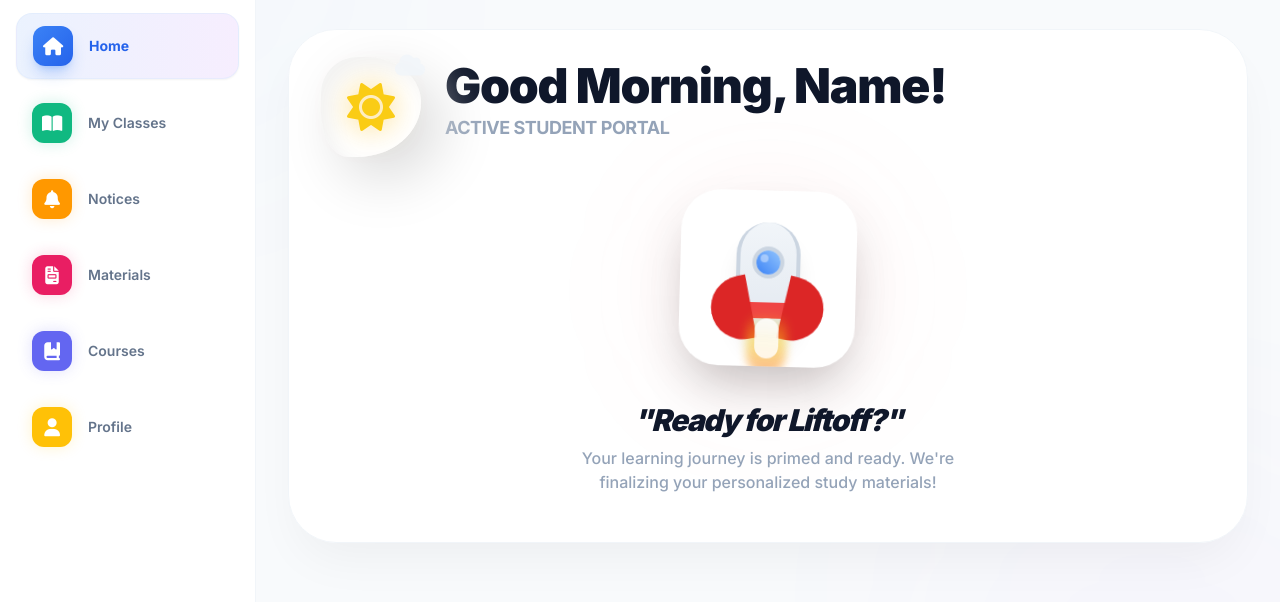
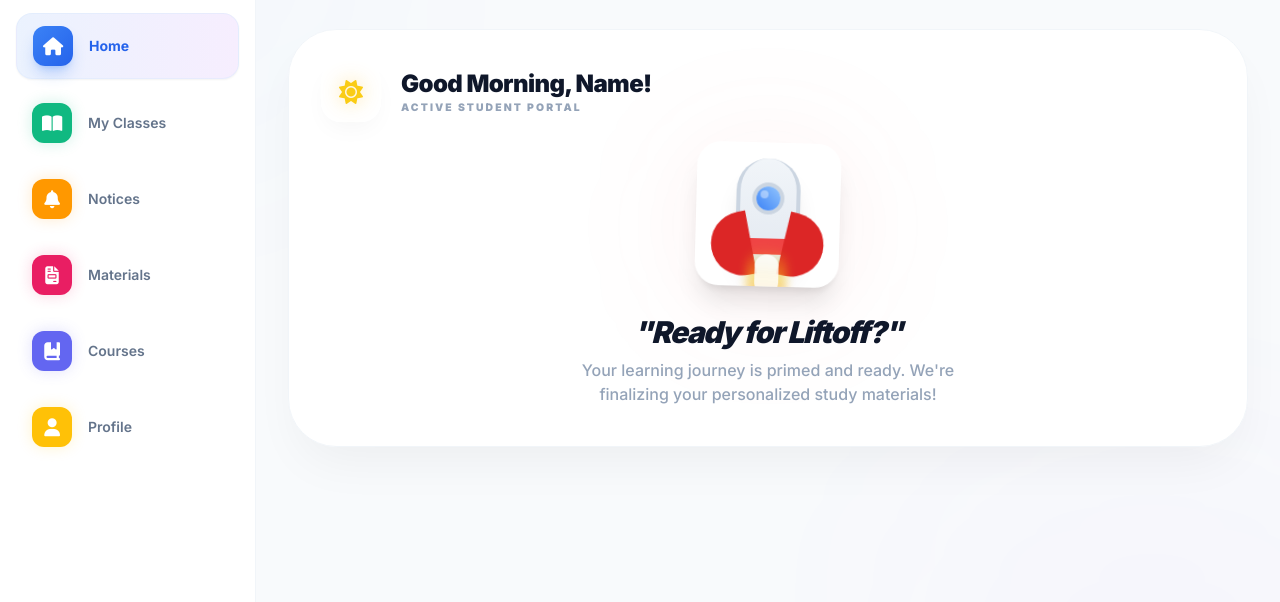
Before and after one commit to DPrabhash2/ICT-with-SB-LK, a plain HTML site: page student/dashboard.html in a window 1280 px wide. Shown: the part 99-701 px from the top of the page. Drawn offline with nearby package versions, Linux system fonts and the light colour scheme; sample sign-in values are in the browser's storage.

Commit message:
Refine Dashboard: Shrink text sizes and replace blob stickers with elegant glass badges

```diff
--- a/student/dashboard.html
+++ b/student/dashboard.html
@@ -61,48 +61,36 @@
         .animate-float { animation: floating 3s ease-in-out infinite; }
         .animate-blink { animation: blink 1.5s linear infinite; }
 
-        /* Natural Organic Sticker (Claymorphism Style) */
-        .clay-sticker {
+        /* Elegant Glass Badge */
+        .glass-badge {
             position: relative;
-            width: 100px;
-            height: 100px;
-            background: #ffffff;
-            border-radius: 40% 60% 70% 30% / 40% 50% 60% 50%;
+            width: 60px;
+            height: 60px;
+            background: rgba(255, 255, 255, 0.7);
+            backdrop-filter: blur(10px);
+            border-radius: 20px;
             display: flex;
             align-items: center;
             justify-content: center;
+            border: 1px solid rgba(255, 255, 255, 0.8);
             box-shadow:
-                20px 20px 60px #d9d9d9,
-                -20px -20px 60px #ffffff,
-                inset 10px 10px 20px rgba(0,0,0,0.05),
-                inset -10px -10px 20px rgba(255,255,255,0.8);
-            transition: all 0.5s cubic-bezier(0.175, 0.885, 0.32, 1.275);
-            animation: organic-wobble 8s ease-in-out infinite;
+                0 10px 25px -5px rgba(0, 0, 0, 0.04),
+                inset 0 0 10px rgba(255, 255, 255, 0.5);
+            transition: all 0.4s ease;
         }
 
-        .clay-sticker:hover {
-            transform: scale(1.1) rotate(3deg);
-            border-radius: 50%;
+        .glass-badge:hover {
+            transform: translateY(-3px) scale(1.05);
+            background: white;
+            box-shadow: 0 15px 30px -5px rgba(0, 0, 0, 0.08);
         }
 
-        @keyframes organic-wobble {
-            0%, 100% { border-radius: 40% 60% 70% 30% / 40% 50% 60% 50%; }
-            33% { border-radius: 60% 40% 30% 70% / 50% 60% 40% 60%; }
-            66% { border-radius: 50% 50% 50% 50% / 60% 40% 60% 40%; }
-        }
-
-        @keyframes sticker-float {
-            0%, 100% { transform: translateY(0); }
-            50% { transform: translateY(-10px); }
-        }
-        .animate-sticker-float { animation: sticker-float 4s ease-in-out infinite; }
-
         .sun-glow {
-            filter: drop-shadow(0 0 15px rgba(251, 191, 36, 0.6));
+            filter: drop-shadow(0 0 10px rgba(251, 191, 36, 0.4));
         }
 
         .moon-glow {
-            filter: drop-shadow(0 0 15px rgba(129, 140, 248, 0.4));
+            filter: drop-shadow(0 0 10px rgba(129, 140, 248, 0.3));
         }
 
         /* Dark mode logo fix */
@@ -259,20 +247,20 @@
                 <div class="absolute -right-20 -top-20 w-80 h-80 bg-blue-50 rounded-full blur-3xl opacity-0 group-hover:opacity-100 transition-opacity"></div>
 
                 <div class="relative z-10 space-y-6">
-                    <div class="flex flex-col sm:flex-row items-center sm:items-start gap-6 mb-4">
+                    <div class="flex items-center gap-5 mb-2">
                         <div id="greeting-icon" class="relative"></div>
-                        <div class="text-center sm:text-left">
-                            <h2 id="greeting-text" class="text-3xl sm:text-5xl font-black text-slate-900 tracking-tight leading-tight mb-1">Welcome!</h2>
-                            <p class="text-sm sm:text-lg text-slate-400 font-bold tracking-tight uppercase">Active Student Portal</p>
+                        <div class="text-left">
+                            <h2 id="greeting-text" class="text-xl sm:text-2xl font-black text-slate-900 tracking-tight leading-tight">Welcome!</h2>
+                            <p class="text-[0.6rem] sm:text-[0.65rem] text-slate-400 font-black tracking-[0.2em] uppercase">Active Student Portal</p>
                         </div>
                     </div>
 
                     <div class="grid grid-cols-1 lg:grid-cols-2 gap-8 lg:gap-16">
                         <!-- Content Coming Soon (Study Rocket) -->
-                        <div class="flex flex-col items-center justify-center p-4 lg:col-span-2">
+                        <div class="flex flex-col items-center justify-center p-2 lg:col-span-2">
                             <!-- Rocket Illustration -->
-                            <div class="relative mb-6">
-                                <div class="w-36 h-36 md:w-44 md:h-44 bg-white dark:bg-slate-800 rounded-[2.5rem] shadow-2xl flex items-center justify-center animate-float overflow-hidden">
+                            <div class="relative mb-4">
+                                <div class="w-32 h-32 md:w-36 md:h-36 bg-white dark:bg-slate-800 rounded-3xl shadow-xl flex items-center justify-center animate-float overflow-hidden">
                                     <div class="relative">
                                         <!-- Rocket Body -->
                                         <div class="w-16 h-28 bg-gradient-to-b from-slate-100 to-slate-200 rounded-full relative border-x-4 border-slate-300 shadow-xl overflow-hidden">
@@ -392,31 +380,26 @@
             if (hours >= 5 && hours < 12) {
                 greeting = `Good Morning, ${firstName}!`;
                 iconHTML = `
-                    <div class="clay-sticker animate-sticker-float">
-                        <i class="fa-solid fa-sun text-5xl text-yellow-400 sun-glow"></i>
-                        <i class="fa-solid fa-cloud absolute -top-1 -right-1 text-2xl text-slate-100/90 [animation:sticker-float_3s_infinite]"></i>
+                    <div class="glass-badge">
+                        <i class="fa-solid fa-sun text-2xl text-yellow-400 sun-glow"></i>
                     </div>`;
             } else if (hours >= 12 && hours < 17) {
                 greeting = `Good Afternoon, ${firstName}!`;
                 iconHTML = `
-                    <div class="clay-sticker animate-sticker-float">
-                        <i class="fa-solid fa-sun text-5xl text-orange-400 sun-glow"></i>
-                        <i class="fa-solid fa-smog absolute bottom-2 right-2 text-3xl text-slate-200"></i>
+                    <div class="glass-badge">
+                        <i class="fa-solid fa-cloud-sun text-2xl text-orange-400 sun-glow"></i>
                     </div>`;
             } else if (hours >= 17 && hours < 21) {
                 greeting = `Good Evening, ${firstName}!`;
                 iconHTML = `
-                    <div class="clay-sticker animate-sticker-float bg-indigo-50">
-                        <i class="fa-solid fa-cloud-moon text-5xl text-indigo-500 moon-glow"></i>
-                        <i class="fa-solid fa-sparkles absolute top-2 right-2 text-yellow-300 animate-pulse"></i>
+                    <div class="glass-badge">
+                        <i class="fa-solid fa-cloud-moon text-2xl text-indigo-500 moon-glow"></i>
                     </div>`;
             } else {
                 greeting = `Good Night, ${firstName}!`;
                 iconHTML = `
-                    <div class="clay-sticker animate-sticker-float bg-slate-100">
-                        <i class="fa-solid fa-moon text-5xl text-slate-400 moon-glow"></i>
-                        <i class="fa-solid fa-star absolute top-4 right-4 text-yellow-200 animate-pulse"></i>
-                        <i class="fa-solid fa-star absolute bottom-6 left-4 text-xs text-yellow-200 animate-pulse [animation-delay:1s]"></i>
+                    <div class="glass-badge">
+                        <i class="fa-solid fa-moon text-2xl text-slate-400 moon-glow"></i>
                     </div>`;
             }
 
```
